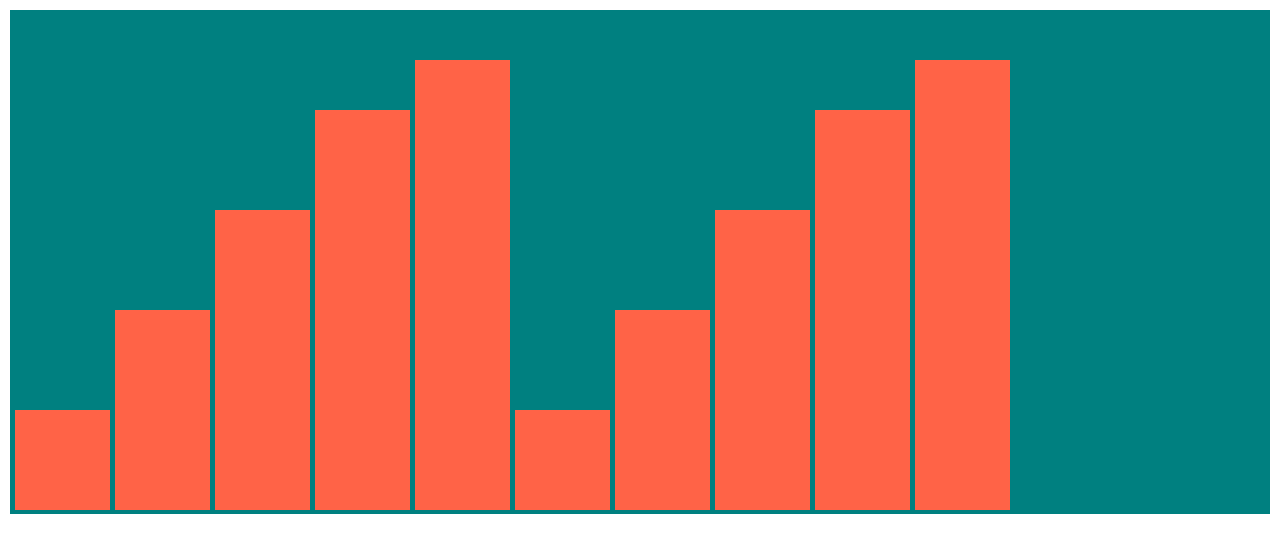
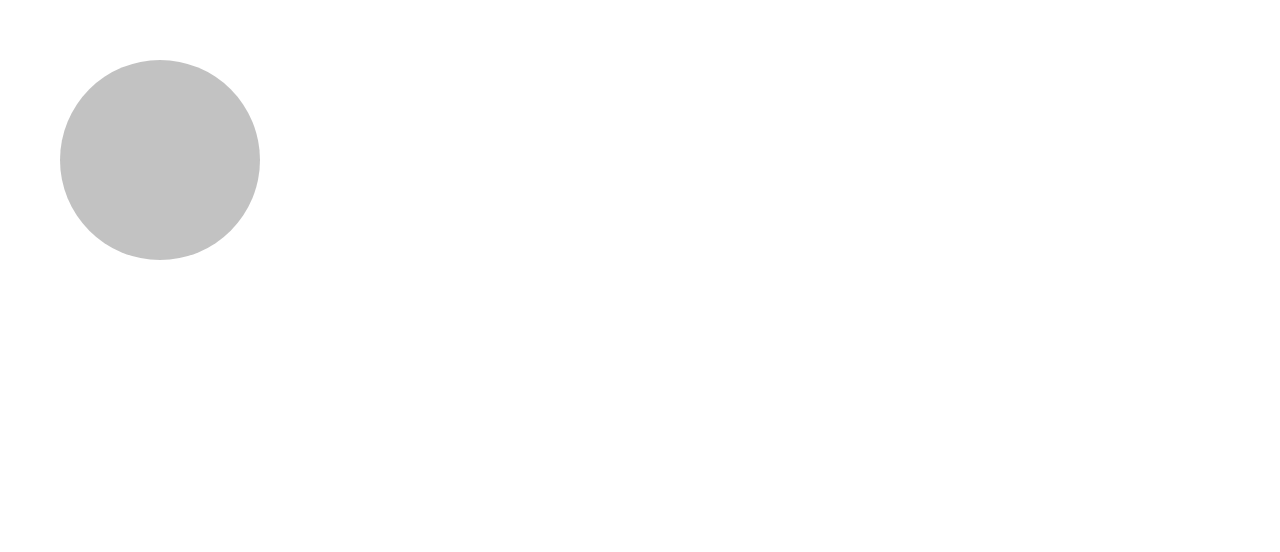
Before and after one commit to Ad1tyARa0/react-d3, a React (Create React App) app: page / in a window 1280 px wide. Shown: the top 552 px of the page. Built offline with nearby package versions, Linux system fonts and the light colour scheme.

Commit message:
Mouse and keyboard events with svgs.

```diff
--- a/src/App.tsx
+++ b/src/App.tsx
@@ -1,7 +1,7 @@
 import React from "react";
 
 // Components.
-import { SimpleChartFunctional } from "./components/examples/simple-chart/SimpleChart";
+import { CircleWithEvents } from "./components/examples/circle-with-events/CircleWithEvents";
 
 // SCSS.
 import "./App.scss";
@@ -14,7 +14,7 @@ interface AppProps {}
 const AppComponent: React.FunctionComponent<AppProps> = () => {
   return (
     <div className={`${css_prefix}main`}>
-      <SimpleChartFunctional />
+      <CircleWithEvents />
     </div>
   );
 };
--- /dev/null
+++ b/src/components/examples/circle-with-events/CircleWithEvents.scss
@@ -0,0 +1,9 @@
+$css_prefix: "c--e--c-w-e__";
+$class_css_prefix: ".#{$css_prefix}";
+
+#{$class_css_prefix}circle {
+  cursor: pointer;
+  width: 150px;
+  height: 150px;
+  fill: #6666;
+}
--- /dev/null
+++ b/src/components/examples/circle-with-events/CircleWithEvents.tsx
@@ -0,0 +1,53 @@
+import * as React from "react";
+
+// SCSS.
+import "./CircleWithEvents.scss";
+
+// Components -- examples -- circle - with - events
+const css_prefix = "c--e--c-w-e__";
+
+interface CircleWithEventsProps {}
+
+class CircleWithEventsComponent extends React.PureComponent<CircleWithEventsProps> {
+  componentDidMount() {
+    // TODO
+  }
+
+  onMouseOverHandler(e: React.MouseEvent<SVGCircleElement, MouseEvent>) {
+    // TODO
+  }
+
+  onMouseOutHandler() {
+    // TODO
+  }
+
+  render() {
+    return (
+      <>
+        <svg width="500" height="500">
+          <g>
+            <circle
+              className={`${css_prefix}circle`}
+              transform="translate(150, 150)"
+              r="100"
+              onMouseOver={e => {
+                e.stopPropagation();
+                this.onMouseOverHandler(e);
+              }}
+              onMouseOut={e => {
+                e.stopPropagation();
+                this.onMouseOutHandler();
+              }}
+              onClick={e => {
+                e.stopPropagation();
+                alert("on click activated!");
+              }}
+            />
+          </g>
+        </svg>
+      </>
+    );
+  }
+}
+
+export const CircleWithEvents = CircleWithEventsComponent;
```
